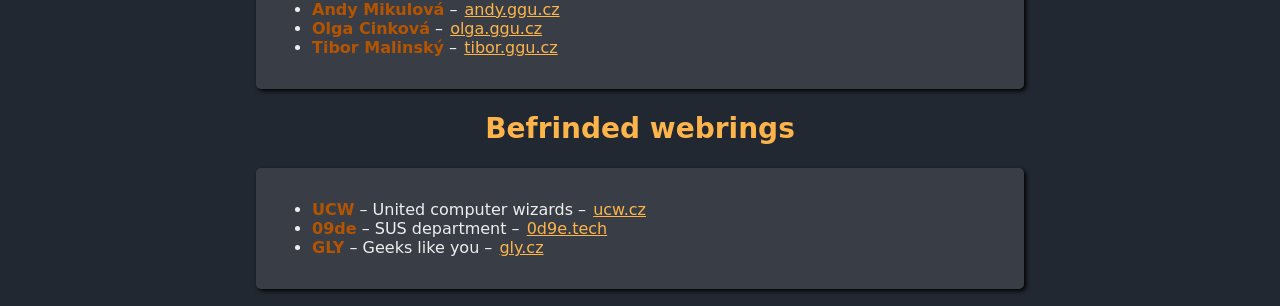
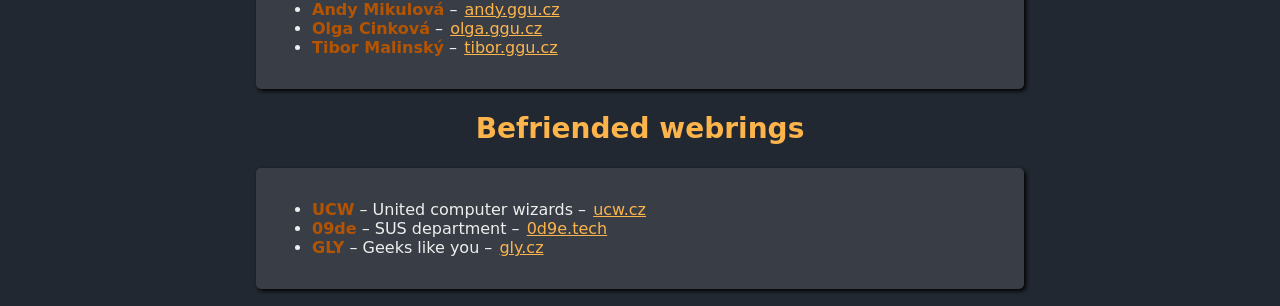
Before and after one commit to yagarea/ggu.cz, a Jekyll site: the page built from pages/index.md, in a window 1280 px wide. Shown: the part 1422-1728 px from the top of the page. Built offline with Jekyll 4.4.1, drawn with Linux system fonts in a browser that asks for light colours.

Commit message:
fix typo

```diff
--- a/pages/index.md
+++ b/pages/index.md
@@ -21,6 +21,6 @@ We're a group of friends with similar interests from a small flat in the middle
 {% include guests.html %}
 
 {: .centered-text}
-## Befrinded webrings
+## Befriended webrings
 
 {% include befriended_webrings.html %}
```
